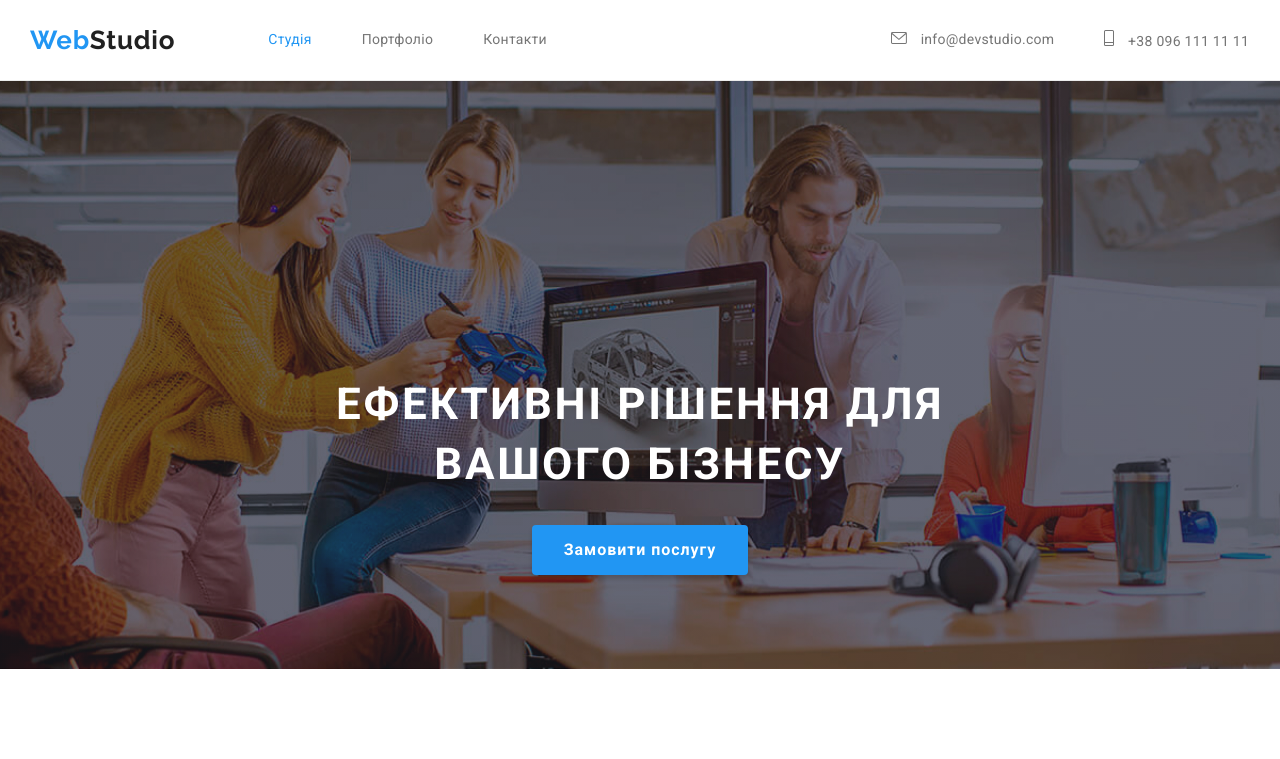
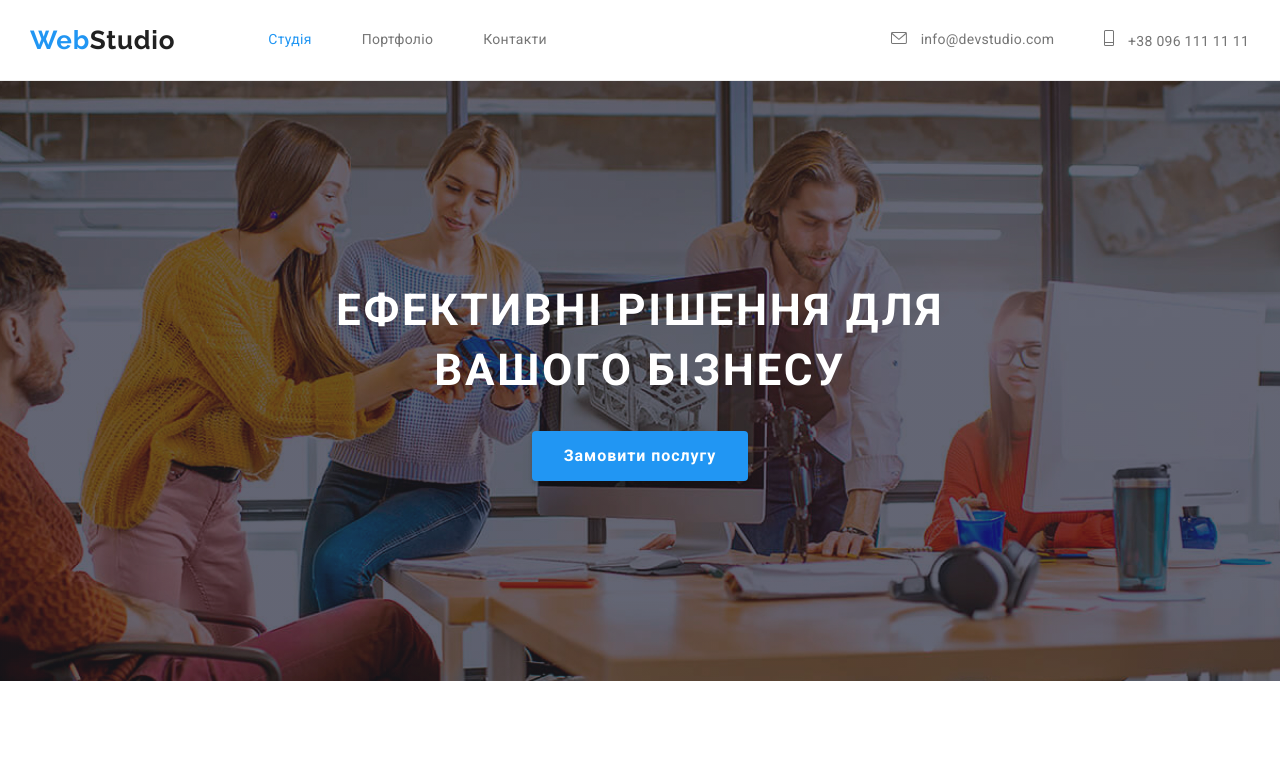
Before and after one commit to DimasSotin/goit-markup-hw-04, a plain HTML site: page index.html in a window 1280 px wide. Shown: the top 759 px of the page. Drawn offline with nearby package versions, Linux system fonts and the light colour scheme.

Commit message:
last change

```diff
--- a/css/styles.css
+++ b/css/styles.css
@@ -120,6 +120,7 @@ nav {
 /*--------------------- hero-------------- */
 
 .hero {
+  min-height: 600px;
   color: var(--accent-color);
   text-align: center;
   background-repeat: no-repeat;
@@ -138,8 +139,8 @@ nav {
   line-height: 1.36;
   letter-spacing: 0.06em;
   text-transform: uppercase;
-  padding-top: 200px;
   margin: 0 auto;
+  padding-top: 106px;
   color: var(--accent-color);
 }
 .hero-btn {
```
